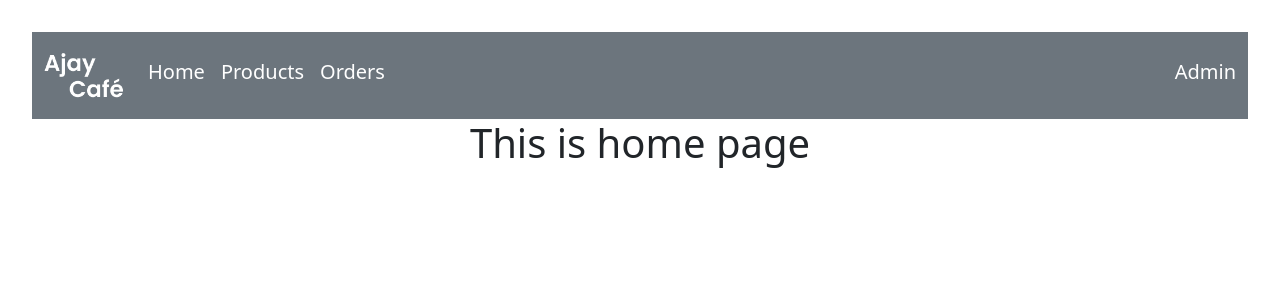
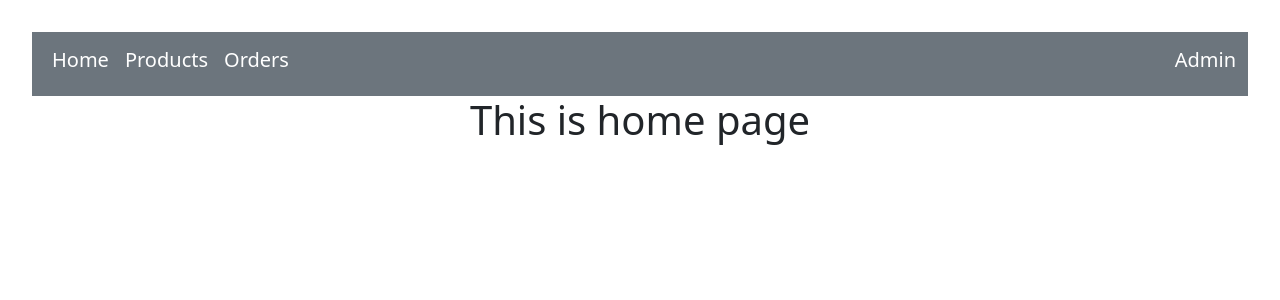
Before and after one commit to anshika9946/E-Canteen, a React (Vite) app: page / in a window 1280 px wide. Shown: the top 300 px of the page. Built offline with nearby package versions, Linux system fonts and the light colour scheme.

Commit message:
remove logo

```diff
--- a/src/components/Navbar.jsx
+++ b/src/components/Navbar.jsx
@@ -4,10 +4,10 @@ const Navbar = () => {
         <div className='Navbar'>
             <nav className='navbar navbar-expand-lg bg-secondary '>
                 <div className='container-fluid'>
-                    <NavLink to="/" className='navbar-brand'>
-                        <img src='\src\images\logo.png' alt='Logo' width='80' height='60' className='d-inline-block align-text-top' />
+                    {/* <NavLink to="/" className='navbar-brand'>
+                        <img src='' alt='Logo' width='80' height='60' className='d-inline-block align-text-top' />
 
-                    </NavLink>
+                    </NavLink> */}
                     <button className='navbar-toggler' type='button' data-bs-toggle='collapse' data-bs-target='#navbarSupportedContent' aria-controls='navbarSupportedContent' aria-expanded='false' aria-label='Toggle navigation'>
                         <span className='navbar-toggler-icon'></span>
                     </button>
```
Also changed, not shown: 1 other file (tests, documents, lock files or other folders).
